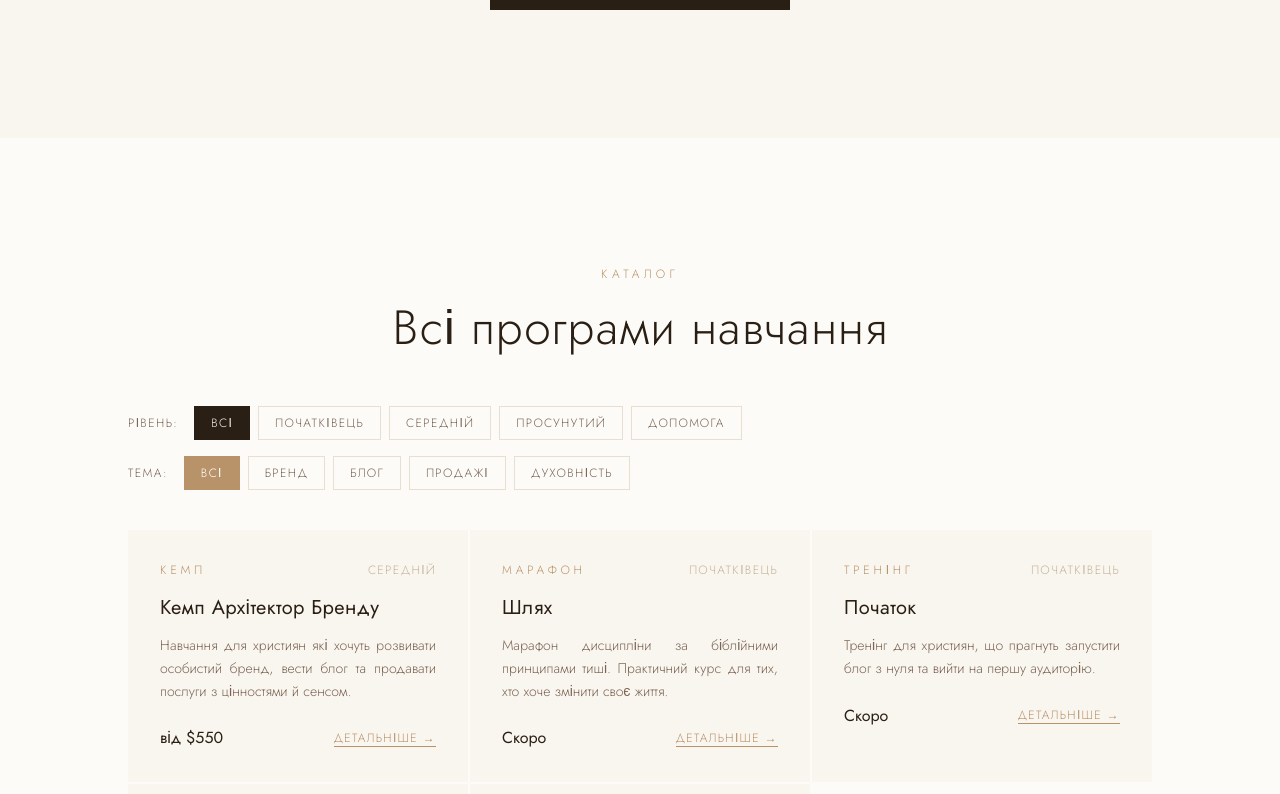
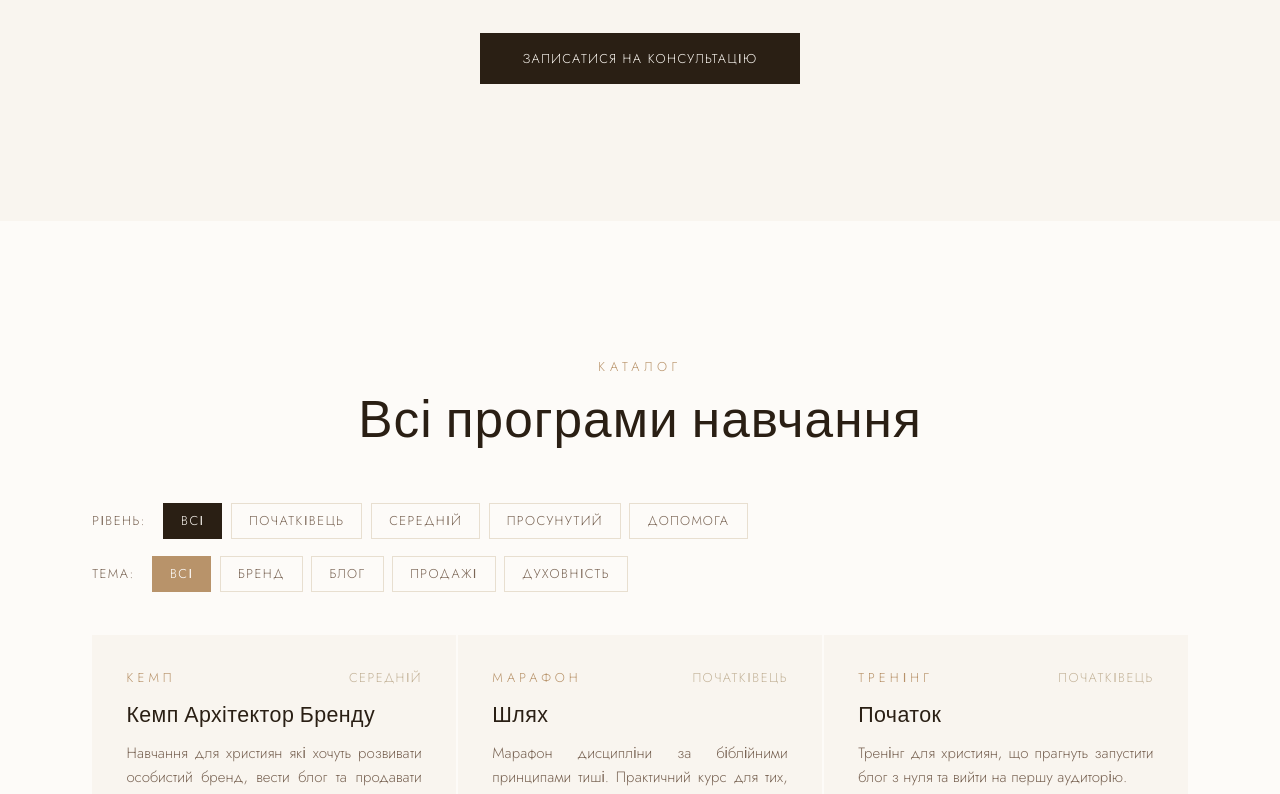
Before and after one commit to abohuta/olenabohuta-platform, a Next.js app: page /navchannya in a window 1280 px wide. Shown: the part 1500-2294 px from the top of the page. Built offline with nearby package versions, Linux system fonts and the light colour scheme.

Commit message:
add reusable components: Hero, ProductCard, FaqSection, CtaButton

```diff
--- /dev/null
+++ b/app/components/CtaButton.tsx
@@ -0,0 +1,22 @@
+interface CtaButtonProps {
+  text: string;
+  href: string;
+  variant?: "primary" | "secondary" | "outline";
+  newTab?: boolean;
+}
+
+export default function CtaButton({ text, href, variant = "primary", newTab = false }: CtaButtonProps) {
+  const styles: Record<string, string> = {
+    primary: "bg-[var(--accent)] text-white hover:bg-[var(--brown)]",
+    secondary: "bg-[var(--dark)] text-[var(--cream)] hover:bg-[var(--accent)]",
+    outline: "border border-[var(--dark)] text-[var(--dark)] hover:bg-[var(--dark)] hover:text-[var(--cream)]",
+  };
+
+  const className = `inline-block px-10 py-4 text-xs tracking-widest uppercase no-underline transition-colors ${styles[variant]}`;
+
+  if (newTab) {
+    return <a href={href} target="_blank" rel="noopener noreferrer" className={className}>{text}</a>;
+  }
+
+  return <a href={href} className={className}>{text}</a>;
+}
--- /dev/null
+++ b/app/components/FaqSection.tsx
@@ -0,0 +1,47 @@
+"use client";
+import { useState } from "react";
+
+interface FaqItem {
+  q: string;
+  a: string;
+}
+
+interface FaqSectionProps {
+  items: FaqItem[];
+  title?: string;
+}
+
+export default function FaqSection({ items, title = "Питання та відповіді" }: FaqSectionProps) {
+  const [openFaq, setOpenFaq] = useState<number | null>(null);
+
+  return (
+    <section className="px-6 md:px-20 py-20 md:py-32 bg-[var(--warm-white)]">
+      <p className="text-xs tracking-[0.35em] uppercase text-[var(--accent)] text-center mb-4">FAQ</p>
+      <h2 className="text-4xl md:text-5xl font-medium text-center text-[var(--dark)] mb-16 leading-tight">
+        {title}
+      </h2>
+      <div className="max-w-3xl mx-auto">
+        {items.map((item, i) => (
+          <div key={i} className="border-b border-[var(--sand)]">
+            <button
+              onClick={() => setOpenFaq(openFaq === i ? null : i)}
+              className="w-full text-left py-6 flex justify-between items-center gap-4 bg-transparent border-none cursor-pointer"
+            >
+              <span className="text-base md:text-lg font-normal text-[var(--dark)]">{item.q}</span>
+              <span className="text-[var(--accent)] text-xl flex-none">{openFaq === i ? "−" : "+"}</span>
+            </button>
+            {openFaq === i && (
+              <p className="text-base leading-relaxed text-[var(--light-text)] pb-6 text-justify">{item.a}</p>
+            )}
+          </div>
+        ))}
+      </div>
+      <div className="text-center mt-12">
+        <p className="text-base text-[var(--light-text)] mb-6">Не знайшли відповідь на своє питання?</p>
+        <a href="https://t.me/olenabohuta" target="_blank" className="inline-block px-10 py-4 border border-[var(--dark)] text-[var(--dark)] no-underline text-xs tracking-widest uppercase hover:bg-[var(--dark)] hover:text-[var(--cream)] transition-colors">
+          Написати у Telegram
+        </a>
+      </div>
+    </section>
+  );
+}
--- /dev/null
+++ b/app/components/Hero.tsx
@@ -0,0 +1,50 @@
+interface HeroProps {
+  eyebrow?: string;
+  title: string;
+  titleAccent?: string;
+  subtitle?: string;
+  btnText?: string;
+  btnHref?: string;
+  dark?: boolean;
+  rightContent?: React.ReactNode;
+}
+
+export default function Hero({
+  eyebrow,
+  title,
+  titleAccent,
+  subtitle,
+  btnText,
+  btnHref = "#",
+  dark = false,
+  rightContent,
+}: HeroProps) {
+  return (
+    <section className={`min-h-screen grid grid-cols-1 md:grid-cols-2 pt-[70px] ${dark ? 'bg-[var(--dark)]' : 'bg-[var(--warm-white)]'}`}>
+      <div className="px-6 md:px-20 py-20 md:py-32 flex flex-col justify-center">
+        {eyebrow && (
+          <p className="text-xs tracking-[0.35em] uppercase text-[var(--accent)] mb-6">{eyebrow}</p>
+        )}
+        <h1 className={`text-5xl md:text-7xl font-medium leading-tight mb-6 ${dark ? 'text-[var(--cream)]' : 'text-[var(--dark)]'}`}>
+          {title}<br />
+          {titleAccent && <em className="italic text-[var(--accent)]">{titleAccent}</em>}
+        </h1>
+        {subtitle && (
+          <p className={`text-lg md:text-xl leading-relaxed max-w-md mb-10 text-justify ${dark ? 'text-[var(--taupe)]' : 'text-[var(--light-text)]'}`}>
+            {subtitle}
+          </p>
+        )}
+        {btnText && (
+          <a href={btnHref} className="inline-block px-10 py-4 bg-[var(--accent)] text-white no-underline text-xs tracking-widest uppercase self-start hover:bg-[var(--brown)] transition-colors">
+            {btnText}
+          </a>
+        )}
+      </div>
+      {rightContent && (
+        <div className="hidden md:flex items-center justify-center bg-[var(--sand)]">
+          {rightContent}
+        </div>
+      )}
+    </section>
+  );
+}
--- /dev/null
+++ b/app/components/ProductCard.tsx
@@ -0,0 +1,34 @@
+interface ProductCardProps {
+  title: string;
+  desc: string;
+  tag: string;
+  level?: string;
+  price?: string;
+  href?: string;
+}
+
+export default function ProductCard({
+  title,
+  desc,
+  tag,
+  level,
+  price,
+  href = "#",
+}: ProductCardProps) {
+  return (
+    <a href={href} className="bg-[var(--cream)] p-8 hover:-translate-y-1 transition-transform no-underline block">
+      <div className="flex justify-between items-start mb-4">
+        <p className="text-xs tracking-[0.3em] uppercase text-[var(--accent)]">{tag}</p>
+        {level && <p className="text-xs tracking-widest uppercase text-[var(--taupe)]">{level}</p>}
+      </div>
+      <h3 className="text-xl font-medium text-[var(--dark)] mb-3">{title}</h3>
+      <p className="text-sm leading-relaxed text-[var(--light-text)] mb-6 text-justify">{desc}</p>
+      {price && (
+        <div className="flex justify-between items-center">
+          <p className="text-base font-normal text-[var(--dark)]">{price}</p>
+          <span className="text-xs tracking-widest uppercase text-[var(--accent)] border-b border-[var(--accent)]">Детальніше →</span>
+        </div>
+      )}
+    </a>
+  );
+}
--- a/app/globals.css
+++ b/app/globals.css
@@ -14,7 +14,7 @@
 
 @theme inline {
   --font-sans: var(--font-jost);
-  --font-cormorant: var(--font-cormorant);
+  --font-heading: var(--font-heading);
   --font-jost: var(--font-jost);
 }
 
@@ -27,6 +27,10 @@ html, body {
   box-sizing: border-box;
 }
 
+html {
+  font-size: 107%;
+}
+
 body {
   background: var(--warm-white);
   color: var(--text);
@@ -35,6 +39,8 @@ body {
 }
 
 h1, h2, h3, h4 {
-  font-family: var(--font-cormorant), serif;
+  font-family: var(--font-heading), serif;
+  font-weight: 500;
   letter-spacing: 0.02em;
+  line-height: 1.15;
 }
--- a/app/layout.tsx
+++ b/app/layout.tsx
@@ -1,11 +1,11 @@
 import type { Metadata } from "next";
-import { Tenor_Sans, Jost } from "next/font/google";
+import { Cormorant_Garamond, Jost } from "next/font/google";
 import "./globals.css";
 
-const tenor = Tenor_Sans({
+const cormorant = Cormorant_Garamond({
   variable: "--font-heading",
   subsets: ["latin", "cyrillic"],
-  weight: "400",
+  weight: ["400", "500", "600"],
 });
 
 const jost = Jost({
@@ -26,7 +26,7 @@ export default function RootLayout({
 }>) {
   return (
     <html lang="uk">
-      <body className={`${tenor.variable} ${jost.variable} antialiased`} suppressHydrationWarning>
+      <body className={`${cormorant.variable} ${jost.variable} antialiased`} suppressHydrationWarning>
         {children}
       </body>
     </html>
--- a/app/navchannya/page.tsx
+++ b/app/navchannya/page.tsx
@@ -3,6 +3,9 @@ import React from "react";
 import Image from "next/image";
 import Navbar from "../components/Navbar";
 import Footer from "../components/Footer";
+import ProductCard from "../components/ProductCard";
+import FaqSection from "../components/FaqSection";
+import CtaButton from "../components/CtaButton";
 const products = [
   {
     id: 1,
@@ -137,9 +140,7 @@ export default function Navchannya() {
           ))}
         </div>
         <div className="text-center mt-12">
-          <a href="https://t.me/olenabohuta" target="_blank" className="inline-block px-10 py-4 bg-[var(--dark)] text-[var(--cream)] no-underline text-xs tracking-widest uppercase hover:bg-[var(--accent)] transition-colors">
-            Записатися на консультацію
-          </a>
+          <CtaButton text="Записатися на консультацію" href="https://t.me/olenabohuta" newTab={true} variant="secondary" />
         </div>
       </section>
 
@@ -189,20 +190,16 @@ export default function Navchannya() {
         {/* КАРТКИ */}
         <div className="grid grid-cols-1 sm:grid-cols-2 md:grid-cols-3 gap-[2px] max-w-5xl mx-auto">
           {filtered.length > 0 ? filtered.map((product) => (
-
-              <a key={product.id} href={product.href} className="bg-[var(--cream)] p-8 hover:-translate-y-1 transition-transform no-underline block">
-              <div className="flex justify-between items-start mb-4">
-                <p className="text-xs tracking-[0.3em] uppercase text-[var(--accent)]">{product.tag}</p>
-                <p className="text-xs tracking-widest uppercase text-[var(--taupe)]">{product.level}</p>
-              </div>
-              <h3 className="text-xl font-normal text-[var(--dark)] mb-3">{product.title}</h3>
-              <p className="text-sm leading-relaxed text-[var(--light-text)] mb-6 text-justify">{product.desc}</p>
-              <div className="flex justify-between items-center">
-                <p className="text-base font-normal text-[var(--dark)]">{product.price}</p>
-                <span className="text-xs tracking-widest uppercase text-[var(--accent)] border-b border-[var(--accent)]">Детальніше →</span>
-              </div>
-            </a>
-          )) : (
+          <ProductCard
+            key={product.id}
+            title={product.title}
+            desc={product.desc}
+            tag={product.tag}
+            level={product.level}
+            price={product.price}
+            href={product.href}
+          />
+        )) : (
             <div className="col-span-3 text-center py-16">
               <p className="text-lg text-[var(--light-text)]">За цими фільтрами нічого не знайдено.</p>
             </div>
@@ -247,34 +244,7 @@ export default function Navchannya() {
       </section>
 
       {/* FAQ */}
-      <section className="px-6 md:px-20 py-20 md:py-32 bg-[var(--warm-white)]">
-        <p className="text-xs tracking-[0.35em] uppercase text-[var(--accent)] text-center mb-4">FAQ</p>
-        <h2 className="text-4xl md:text-5xl font-light text-center text-[var(--dark)] mb-16 leading-tight">
-          Питання та відповіді
-        </h2>
-        <div className="max-w-3xl mx-auto">
-          {faq.map((item, i) => (
-            <div key={i} className="border-b border-[var(--sand)]">
-              <button
-                onClick={() => setOpenFaq(openFaq === i ? null : i)}
-                className="w-full text-left py-6 flex justify-between items-center gap-4 bg-transparent border-none cursor-pointer"
-              >
-                <span className="text-base md:text-lg font-normal text-[var(--dark)]">{item.q}</span>
-                <span className="text-[var(--accent)] text-xl flex-none">{openFaq === i ? "−" : "+"}</span>
-              </button>
-              {openFaq === i && (
-                <p className="text-base leading-relaxed text-[var(--light-text)] pb-6 text-justify">{item.a}</p>
-              )}
-            </div>
-          ))}
-        </div>
-        <div className="text-center mt-12">
-          <p className="text-base text-[var(--light-text)] mb-6">Не знайшли відповідь на своє питання?</p>
-          <a href="https://t.me/olenabohuta" target="_blank" className="inline-block px-10 py-4 border border-[var(--dark)] text-[var(--dark)] no-underline text-xs tracking-widest uppercase hover:bg-[var(--dark)] hover:text-[var(--cream)] transition-colors">
-            Написати у Telegram
-          </a>
-        </div>
-      </section>
+      <FaqSection items={faq} />
 
       {/* ФУТЕР */}
       <Footer />
```
